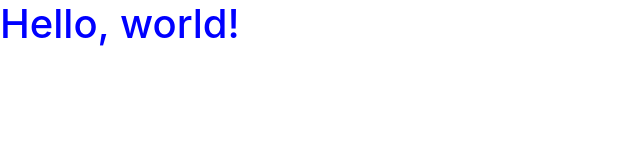
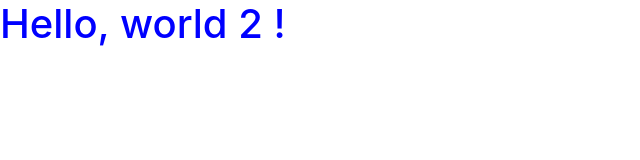
Before and after one commit to michaelGreenDev/test1, a plain HTML site: page index.html in a window 1280 px wide. Shown: the full height of the page, 0-640 px from the left. Drawn offline with nearby package versions, Linux system fonts and the light colour scheme.

Commit message:
hello world 1 2

```diff
--- a/index.html
+++ b/index.html
@@ -9,10 +9,10 @@
     <link rel="stylesheet" href="https://maxcdn.bootstrapcdn.com/bootstrap/4.0.0/css/bootstrap.min.css" integrity="sha384-Gn5384xqQ1aoWXA+058RXPxPg6fy4IWvTNh0E263XmFcJlSAwiGgFAW/dAiS6JXm" crossorigin="anonymous">
     <link rel="stylesheet" href="styles.css">
 
-    <title>Hello, world 222!</title>
+    <title>Hello, world 1</title>
   </head>
   <body>
-    <h1>Hello, world!</h1>
+    <h1>Hello, world 2 !</h1>
 
     <!-- Optional JavaScript -->
     <!-- jQuery first, then Popper.js, then Bootstrap JS -->
```
